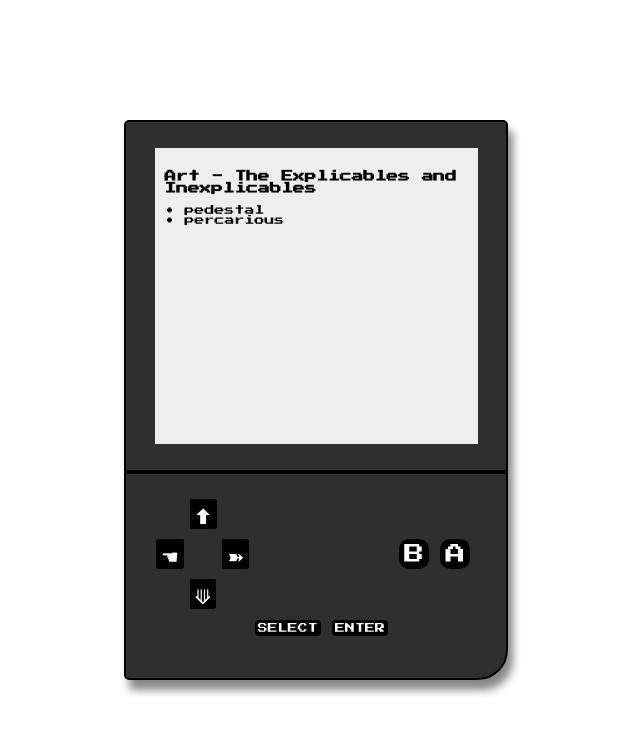
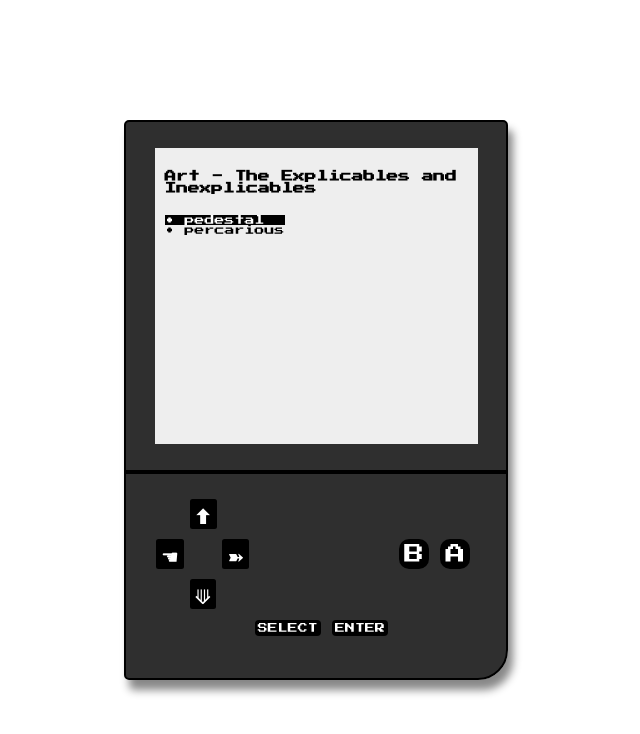
Before and after one commit to majsdev/majsdev.github.io, a React (Create React App) app: page /art in a window 1280 px wide. Shown: the top 734 px of the page, without its empty margins (324-964 px from the left). Built offline with nearby package versions, Linux system fonts and the light colour scheme.

Commit message:
allow arrow select items

```diff
--- a/src/App.css
+++ b/src/App.css
@@ -148,3 +148,16 @@ html, body {
   color: black;
   background-color: white;
 }
+
+.selected-item {
+  color: white;
+  background-color: black;
+}
+
+.inline-block {
+  display: inline-block;
+}
+
+.block {
+  display: block;
+}
--- a/src/App.js
+++ b/src/App.js
@@ -20,6 +20,8 @@ import { NUMBER_OF_ROUTES } from './routes';
 function App() {
   const [isMenuOpened, setIsMenuOpened] = useState(false);
   const [indexOfSelectedRoute, setIndexOfSelectedRoute] = useState(0);
+  const [numOfSelectableItems, setNumOfSelectableItems] = useState(0);  /* doubles as indicator of arrow selectable items on the screen */
+  const [indexOfSelectableItem, setIndexOfSelectableItem] = useState(0);
   const closeMenu = () => setIsMenuOpened(false);
   const openMenu = () => setIsMenuOpened(true);
   const handleSelectOnClick = () => {
@@ -39,29 +41,58 @@ function App() {
     if(isMenuOpened)
       setIndexOfSelectedRoute(index);
   }
+  const handleUpArrowOnClick = () => {
+    if(!isMenuOpened && numOfSelectableItems > 0) {
+      /* + numOfSelectableItems because negative number mod positive number will return negative */
+      setIndexOfSelectableItem((indexOfSelectableItem-1+numOfSelectableItems)%numOfSelectableItems);
+    }
+  }
+  const handleDownArrowOnClick = () => {
+    if(!isMenuOpened && numOfSelectableItems > 0)
+      setIndexOfSelectableItem((indexOfSelectableItem+1)%numOfSelectableItems);
+  }
 
   return (
     <div className="App">
-
       <Router>
         <div className="container">
           <div className="content">
                 <Switch>
-                  <Route exact path="/"> <Home /> </Route>
-                  <Route path="/about"> <About /> </Route>
-                  <Route path="/art"> <Art /> </Route>
-                  <Route path="/note"> <Note /> </Route>
-                  <Route path="/work"> <Work /> </Route>
+                  <Route exact path="/">
+                    <Home
+                      setNumOfSelectableItems={setNumOfSelectableItems}
+                    />
+                  </Route>
+                  <Route path="/about">
+                    <About
+                      setNumOfSelectableItems={setNumOfSelectableItems}
+                    />
+                  </Route>
+                  <Route path="/art">
+                    <Art
+                      setNumOfSelectableItems={setNumOfSelectableItems}
+                      indexOfSelectableItem={indexOfSelectableItem}
+                    />
+                  </Route>
+                  <Route path="/note">
+                    <Note
+                      setNumOfSelectableItems={setNumOfSelectableItems}
+                    />
+                  </Route>
+                  <Route path="/work">
+                    <Work
+                      setNumOfSelectableItems={setNumOfSelectableItems}
+                    />
+                  </Route>
                   <Route path="*"> 404 </Route>
                 </Switch>
-
-
           </div>
         </div>
 
         {/* <div className="banner">
           majiasheng
         </div> */}
+
         <div className="console-wrapper">
           <NavBar
             isMenuOpened={isMenuOpened}
@@ -73,7 +104,9 @@ function App() {
             handleSelectOnClick={handleSelectOnClick}
             handleBOnClick={handleBOnClick}
             isMenuOpened={isMenuOpened}
-            />
+            handleUpArrowOnClick={handleUpArrowOnClick}
+            handleDownArrowOnClick={handleDownArrowOnClick}
+          />
         </div>
       </Router>
     </div>
--- a/src/pages/art/Art.js
+++ b/src/pages/art/Art.js
@@ -1,20 +1,34 @@
-import React from 'react';
+import React, { useEffect } from 'react';
 import {
     Switch,
     Route,
     Link,
     useRouteMatch
   } from "react-router-dom";
-import * as themes from './themes'
+import * as themes from './themes';
+import {
+    SELECTED_ITEM
+} from '../includes/cssClasses';
 
-function Art() {
+function Art(props) {
     let { path } = useRouteMatch();
     let links = [];
     let routes = [];
 
+    useEffect(() => {
+        props.setNumOfSelectableItems(Object.entries(themes).length);
+        return () => {
+            props.setNumOfSelectableItems(0);
+        }
+    })
+
+    let index = 0;
     Object.entries(themes).map( ([key,value]) => {
             links.push(
-                <li key={`link_${key}`}>
+                <li
+                    key={`link_${key}`}
+                    className={`${props.indexOfSelectableItem === index ? SELECTED_ITEM: ''}`}
+                >
                     <Link to={`${path}/${key}`}>• {key}</Link>
                 </li>
             )
@@ -23,6 +37,7 @@ function Art() {
                     replace with generic art component witht "{key}" content
                 </Route>
             )
+            index++;
         }
     )
 
@@ -37,7 +52,7 @@ function Art() {
             <Switch>
                 <Route exact path={path}>
                     <h3>Art - The Explicables and Inexplicables</h3>
-                    <ul>
+                    <ul className="inline-block">
                         {links}
                     </ul>
                 </Route>
--- a/src/pages/includes/Console.js
+++ b/src/pages/includes/Console.js
@@ -11,10 +11,24 @@ function Console(props) {
     }
     return (
         <div className="console">
-            <div className="up"><span className="console-item direction-button">⬆︎</span></div>
+            <div className="up">
+                <span
+                    className="console-item direction-button"
+                    onClick={props.handleUpArrowOnClick}
+                >
+                    ⬆︎
+                </span>
+            </div>
             <div className="right"><span className="console-item direction-button">➽</span></div>
             <div className="left"><span className="console-item direction-button">☚</span></div>
-            <div className="down"><span className="console-item direction-button">⟱</span></div>
+            <div className="down">
+                <span
+                    className="console-item direction-button"
+                    onClick={props.handleDownArrowOnClick}
+                >
+                    ⟱
+                </span>
+            </div>
             <div className="select">
                 <span
                     className="console-item control-button"
--- a/src/pages/includes/NavBar.css
+++ b/src/pages/includes/NavBar.css
@@ -33,11 +33,6 @@ a:hover {
   background-color: black;
 }
 
-.selected-item {
-  color: white;
-  background-color: black;
-}
-
 /* greater than signs */
 .hidden {
   visibility: hidden;
```
